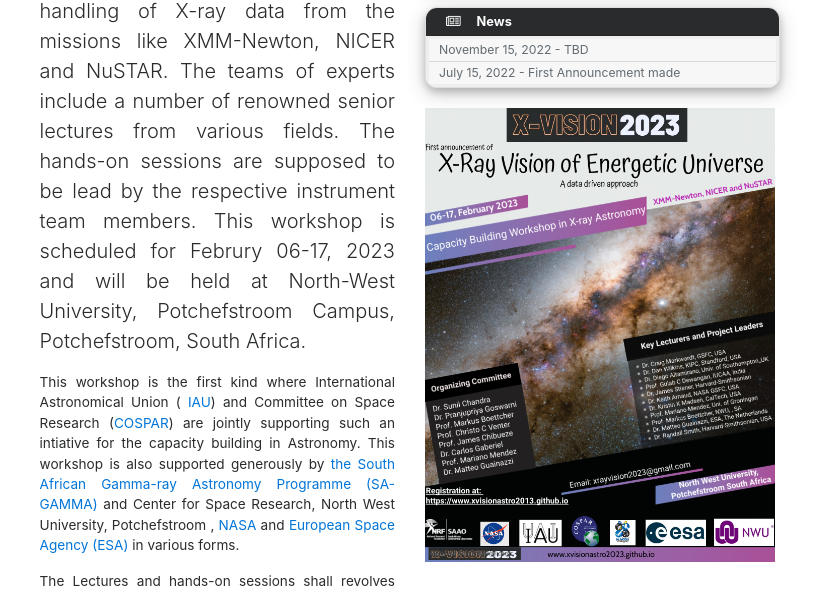
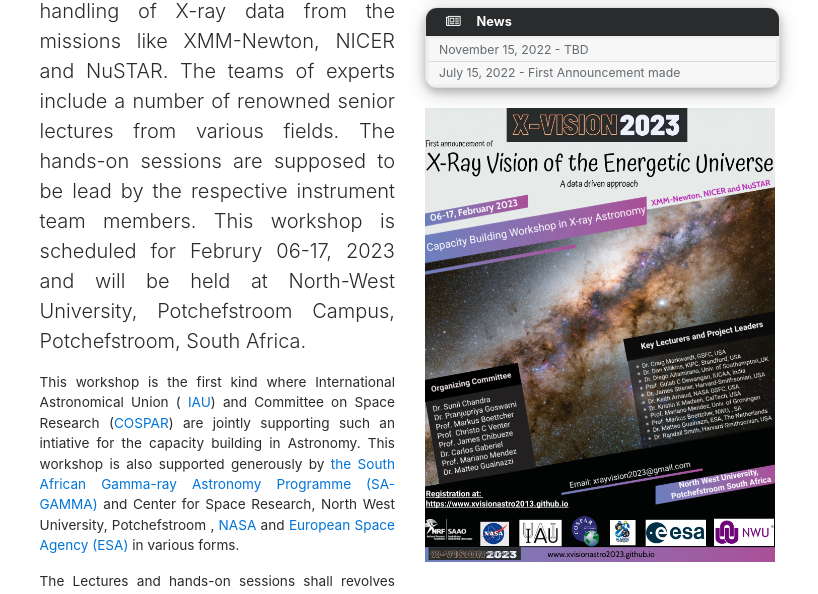
Before and after one commit to xvisionastro2023/xvisionastro2023.github.io, a Jekyll site: the page built from index.html, in a window 1280 px wide. Shown: the part 492-1086 px from the top of the page, without its empty margins (230-1048 px from the left). Built offline with Jekyll 4.4.1, drawn with Linux system fonts in a browser that asks for light colours; nearby versions of some CDN libraries.

Commit message:
Update index.html

```diff
--- a/index.html
+++ b/index.html
@@ -66,7 +66,7 @@ slide_id: 0
 
             <!--########## Advertisment Poster #####-->
 
-        <img src="./assets/images/Poster1.jpg" alt="X-vision2023" width="350">
+        <img src="./assets/images/Poster2.jpg" alt="X-vision2023" width="350">
     </div>
 </div>
 
```
